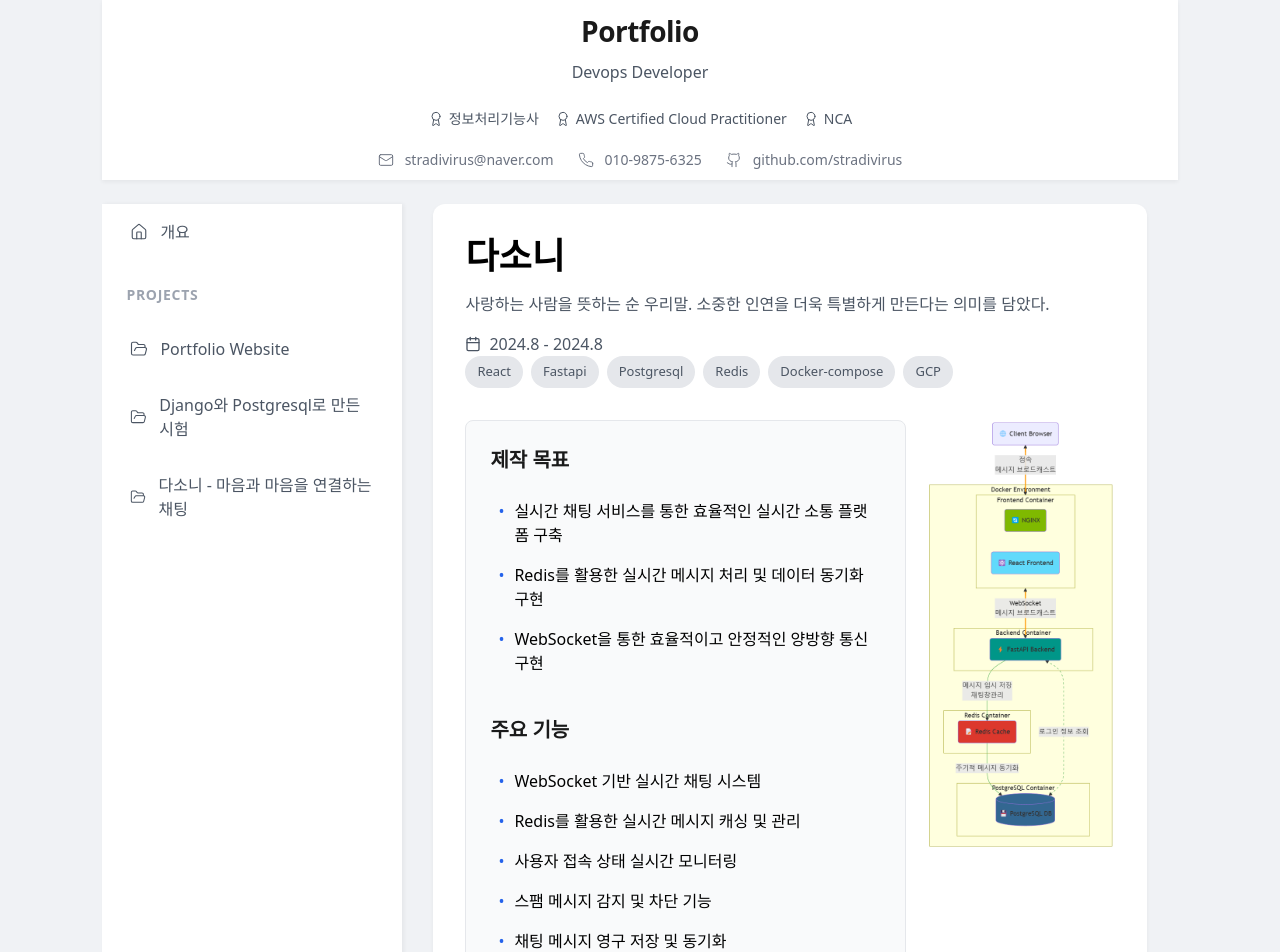
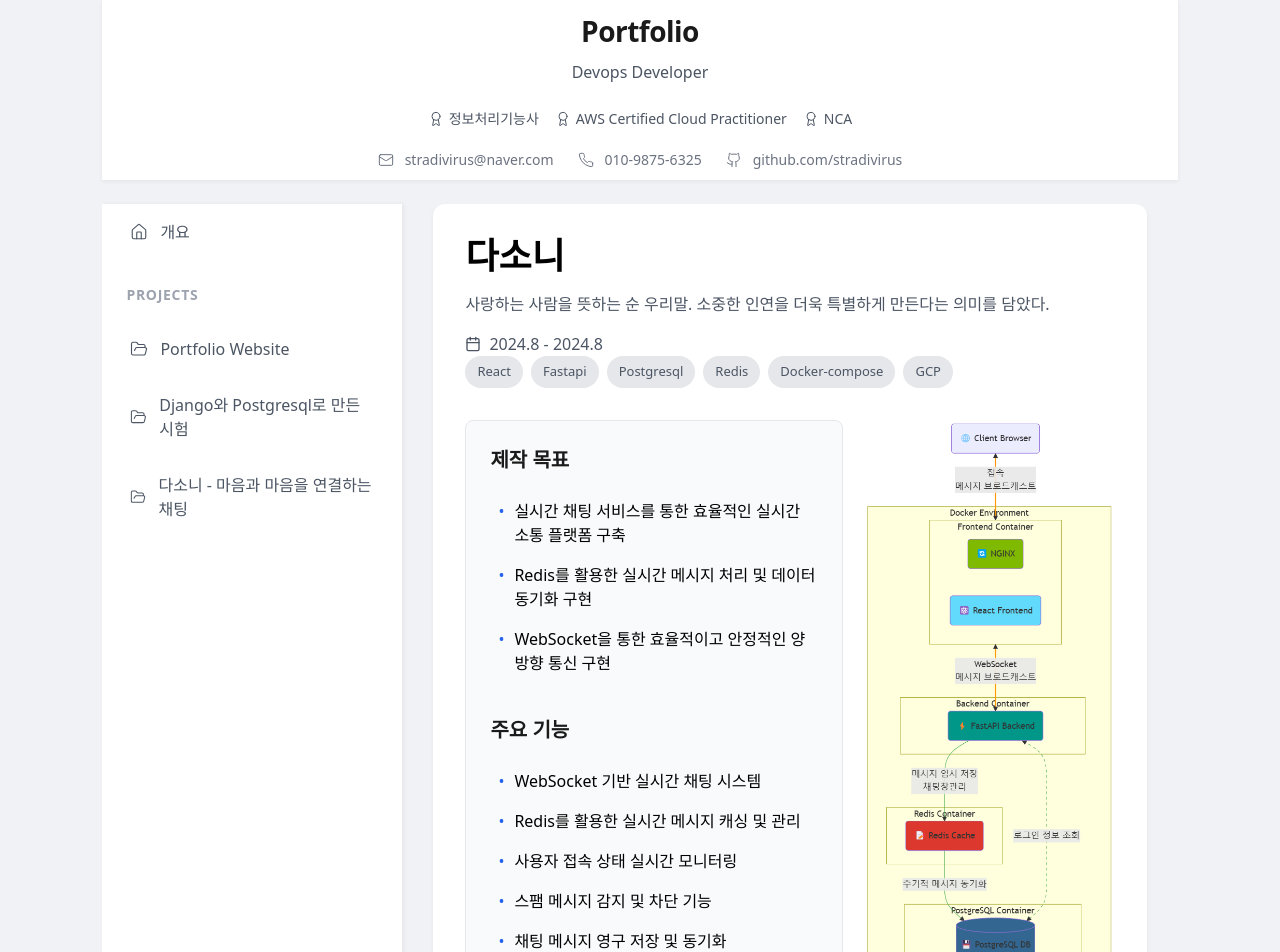
Before and after one commit to Stradivirus/web-info, a React (Create React App) app: page /project/3 in a window 1280 px wide. Shown: the top 952 px of the page. Built offline with nearby package versions, Linux system fonts and the light colour scheme.

Commit message:
project3 비율 조정

```diff
--- a/src/pages/Projects/Project3.css
+++ b/src/pages/Projects/Project3.css
@@ -47,11 +47,11 @@
 }
 
 .project3-details {
-    flex: 7;
+    flex: 6;
 }
 
 .project3-architecture-diagram {
-    flex: 3;
+    flex: 4;
 }
 
 .project3-architecture-diagram img {
```
